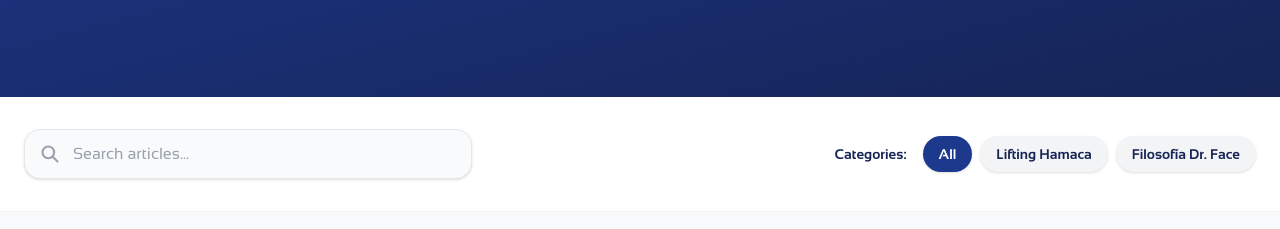
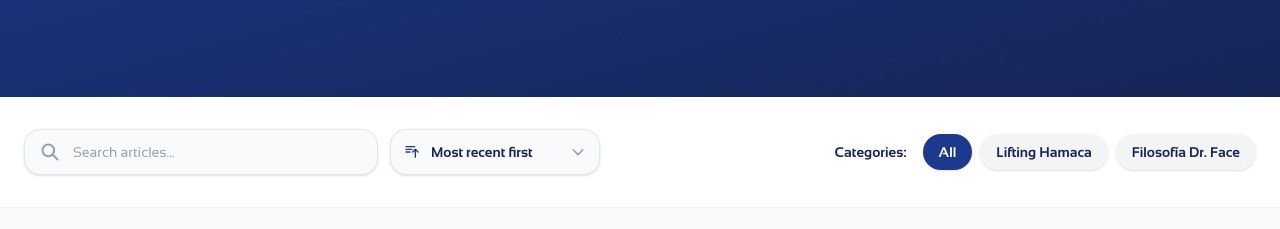
Before and after one commit to carlosaceros/andres-web, a Next.js app: page /en/blog in a window 1280 px wide. Shown: the part 402-631 px from the top of the page. Built offline with nearby package versions, Linux system fonts and the light colour scheme.

Commit message:
feat(blog): add date sorting filter with most recent first as default

```diff
--- a/src/app/[locale]/blog/BlogClientContent.tsx
+++ b/src/app/[locale]/blog/BlogClientContent.tsx
@@ -16,6 +16,7 @@ export default function BlogClientContent({ locale }: BlogClientContentProps) {
 
   const [searchQuery, setSearchQuery] = useState('');
   const [selectedCategory, setSelectedCategory] = useState(locale === 'es' ? 'Todos' : 'All');
+  const [sortOrder, setSortOrder] = useState<'recent' | 'oldest'>('recent');
 
   // Extract unique categories dynamically
   const categories = useMemo(() => {
@@ -23,9 +24,9 @@ export default function BlogClientContent({ locale }: BlogClientContentProps) {
     return [locale === 'es' ? 'Todos' : 'All', ...uniqueCats];
   }, [posts, locale]);
 
-  // Filter posts based on search and category selections
+  // Filter and sort posts based on search, category selections, and date
   const filteredPosts = useMemo(() => {
-    return posts.filter(post => {
+    const filtered = posts.filter(post => {
       const matchesSearch =
         post.title.toLowerCase().includes(searchQuery.toLowerCase()) ||
         post.subtitle.toLowerCase().includes(searchQuery.toLowerCase()) ||
@@ -38,7 +39,13 @@ export default function BlogClientContent({ locale }: BlogClientContentProps) {
 
       return matchesSearch && matchesCategory;
     });
-  }, [posts, searchQuery, selectedCategory]);
+
+    return [...filtered].sort((a, b) => {
+      const timeA = new Date(a.date).getTime();
+      const timeB = new Date(b.date).getTime();
+      return sortOrder === 'recent' ? timeB - timeA : timeA - timeB;
+    });
+  }, [posts, searchQuery, selectedCategory, sortOrder]);
 
   const formatDate = (dateString: string) => {
     return new Date(dateString).toLocaleDateString(locale === 'es' ? 'es-ES' : 'en-US', {
@@ -51,6 +58,7 @@ export default function BlogClientContent({ locale }: BlogClientContentProps) {
   const handleClearFilters = () => {
     setSearchQuery('');
     setSelectedCategory(locale === 'es' ? 'Todos' : 'All');
+    setSortOrder('recent');
   };
 
   return (
@@ -68,18 +76,20 @@ export default function BlogClientContent({ locale }: BlogClientContentProps) {
         </div>
       </section>
 
-      {/* Filter and Search controls */}
+      {/* Filter, Search and Sort controls */}
       <section className="bg-white border-b border-gray-100 py-8">
         <div className="container mx-auto px-6 max-w-7xl font-sansation">
-          <div className="flex flex-col md:flex-row gap-6 justify-between items-center">
+          <div className="flex flex-col lg:flex-row gap-6 justify-between items-stretch lg:items-center">
+            {/* Search and Sort Row */}
+            <div className="flex flex-col sm:flex-row gap-3 w-full lg:max-w-xl">
               {/* Search Bar */}
-            <div className="relative w-full md:max-w-md">
+              <div className="relative flex-1">
                 <input
                   type="text"
                   value={searchQuery}
                   onChange={(e) => setSearchQuery(e.target.value)}
                   placeholder={t('search_placeholder')}
-                className="w-full pl-12 pr-4 py-3 bg-gray-50 border border-gray-200 rounded-2xl focus:outline-none focus:ring-2 focus:ring-blue-900/20 focus:border-blue-900 text-gray-800 placeholder-gray-400 transition-all shadow-sm"
+                  className="w-full pl-12 pr-4 py-3 bg-gray-50 border border-gray-200 rounded-2xl focus:outline-none focus:ring-2 focus:ring-blue-900/20 focus:border-blue-900 text-gray-800 placeholder-gray-400 transition-all shadow-sm text-sm"
                 />
                 <span className="absolute left-4 top-1/2 -translate-y-1/2 text-gray-400">
                   <svg className="w-5 h-5" fill="none" stroke="currentColor" viewBox="0 0 24 24">
@@ -88,9 +98,38 @@ export default function BlogClientContent({ locale }: BlogClientContentProps) {
                 </span>
               </div>
 
+              {/* Sort Order Selector */}
+              <div className="relative min-w-[210px]">
+                <label htmlFor="sort-order" className="sr-only">
+                  {t('sort_label')}
+                </label>
+                <div className="relative">
+                  <select
+                    id="sort-order"
+                    value={sortOrder}
+                    onChange={(e) => setSortOrder(e.target.value as 'recent' | 'oldest')}
+                    className="w-full py-3 pl-10 pr-9 bg-gray-50 border border-gray-200 rounded-2xl focus:outline-none focus:ring-2 focus:ring-blue-900/20 focus:border-blue-900 text-sm font-bold text-blue-950 cursor-pointer shadow-sm appearance-none transition-all"
+                  >
+                    <option value="recent">{t('sort_recent')}</option>
+                    <option value="oldest">{t('sort_oldest')}</option>
+                  </select>
+                  <span className="absolute left-3.5 top-1/2 -translate-y-1/2 pointer-events-none text-blue-900">
+                    <svg className="w-4 h-4" fill="none" stroke="currentColor" viewBox="0 0 24 24">
+                      <path strokeLinecap="round" strokeLinejoin="round" strokeWidth="2" d="M3 4h13M3 8h9m-9 4h6m4 0l4-4m0 0l4 4m-4-4v12" />
+                    </svg>
+                  </span>
+                  <span className="absolute right-3.5 top-1/2 -translate-y-1/2 pointer-events-none text-gray-400">
+                    <svg className="w-4 h-4" fill="none" stroke="currentColor" viewBox="0 0 24 24">
+                      <path strokeLinecap="round" strokeLinejoin="round" strokeWidth="2.5" d="M19 9l-7 7-7-7" />
+                    </svg>
+                  </span>
+                </div>
+              </div>
+            </div>
+
             {/* Category Filter Label & list */}
-            <div className="flex flex-wrap gap-2 justify-center md:justify-end items-center">
-              <span className="text-sm font-bold text-blue-950 mr-2 hidden lg:inline">
+            <div className="flex flex-wrap gap-2 justify-center lg:justify-end items-center">
+              <span className="text-sm font-bold text-blue-950 mr-2 hidden xl:inline">
                 {t('category_label')}:
               </span>
               {categories.map((cat) => (
```
Also changed, not shown: src/messages/en.json, src/messages/es.json. Lines whose indentation alone changed are shown as unchanged.
